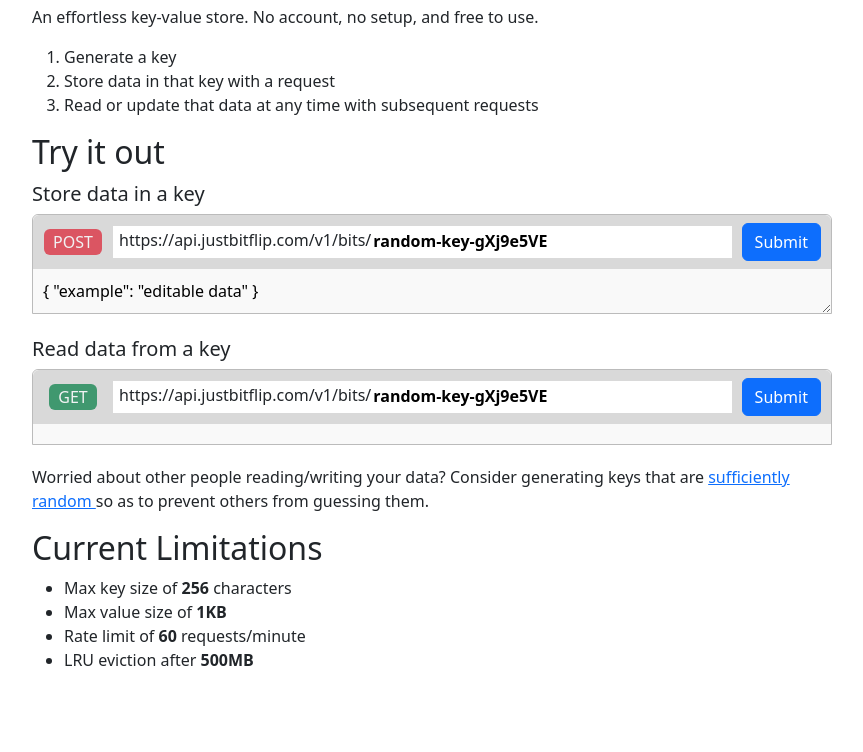
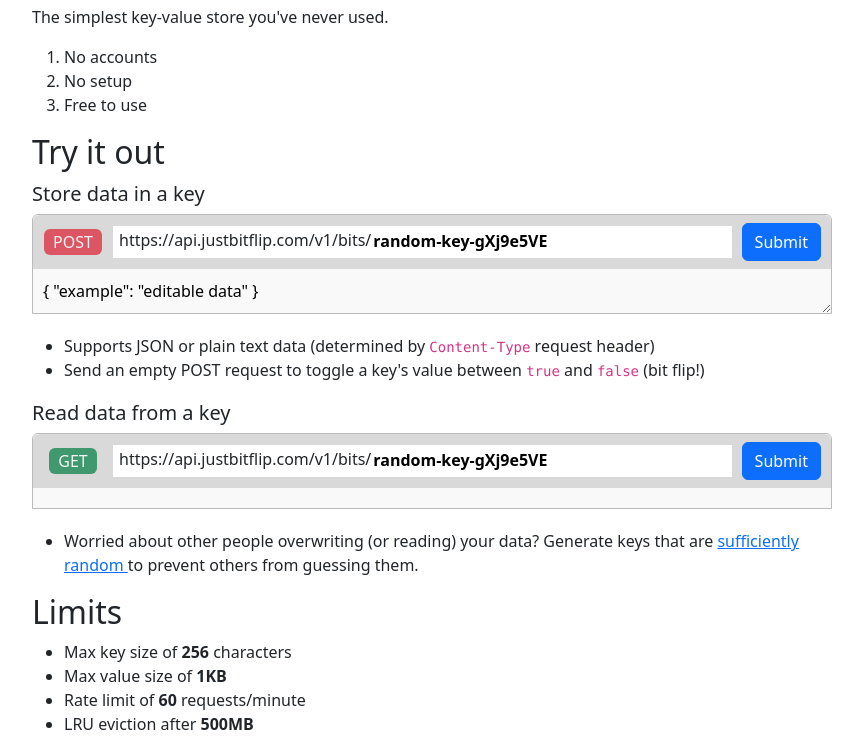
Before and after one commit to azjgard/justbitflip, a website built with Vite: page index.html in a window 1280 px wide. Shown: the part 83-835 px from the top of the page, without its empty margins (208-1071 px from the left). Before the commit the page ends 800 px from the top, so only its background shows below. Built offline with nearby package versions, Linux system fonts and the light colour scheme.

Commit message:
copy updates

```diff
--- a/index.html
+++ b/index.html
@@ -89,13 +89,11 @@
         <h1 id="logo"><img src="./bit0.svg" /> BitFlip</h1>
       </header>
       <div class="explainer">
-        <p>
-          An effortless key-value store. No account, no setup, and free to use.
-        </p>
+        <p>The simplest key-value store you've never used.</p>
         <ol>
-          <li>Generate a key</li>
-          <li>Store data in that key with a request</li>
-          <li>Read or update that data at any time with subsequent requests</li>
+          <li>No accounts</li>
+          <li>No setup</li>
+          <li>Free to use</li>
         </ol>
       </div>
       <h2>Try it out</h2>
@@ -136,13 +134,23 @@
               id="store-request--payload-input"
               tabindex="4"
               rows="1"
-              placeholder="Nothing"
+              placeholder="An empty payload will store or flip a bit"
             >
 { "example": "editable data" }
 </textarea
             >
           </div>
         </div>
+        <ul>
+          <li>
+            Supports JSON or plain text data (determined by
+            <code>Content-Type</code> request header)
+          </li>
+          <li>
+            Send an empty POST request to toggle a key's value between
+            <code>true</code> and <code>false</code> (bit flip!)
+          </li>
+        </ul>
         <p class="small-header">Read data from a key</p>
         <div class="request">
           <div class="request--header">
@@ -177,9 +185,10 @@
           <div id="read-request--output" class="request--response"></div>
         </div>
       </div>
-      <p>
-        Worried about other people reading/writing your data? Consider
-        generating keys that are
+      <ul>
+        <li>
+          Worried about other people overwriting (or reading) your data?
+          Generate keys that are
           <a
             href="https://en.wikipedia.org/wiki/Universally_unique_identifier"
             target="_blank"
@@ -187,9 +196,10 @@
           >
             sufficiently random
           </a>
-        so as to prevent others from guessing them.
-      </p>
-      <h2>Current Limitations</h2>
+          to prevent others from guessing them.
+        </li>
+      </ul>
+      <h2>Limits</h2>
       <ul>
         <li>Max key size of <strong>256</strong> characters</li>
         <li>Max value size of <strong>1KB</strong></li>
```
Lines whose indentation alone changed are shown as unchanged.
